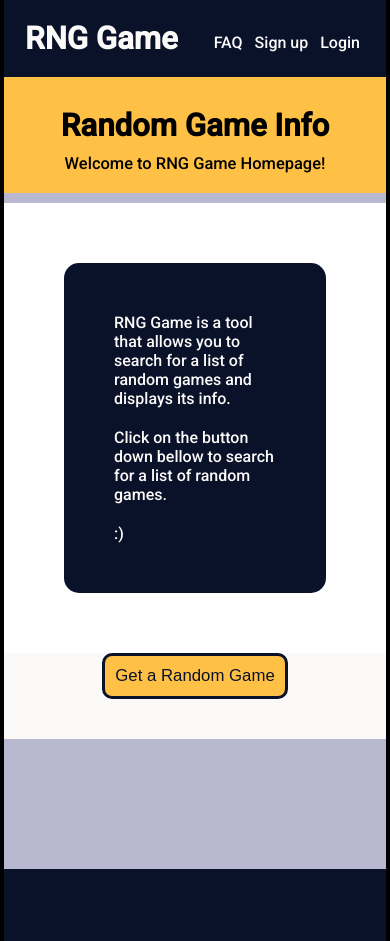
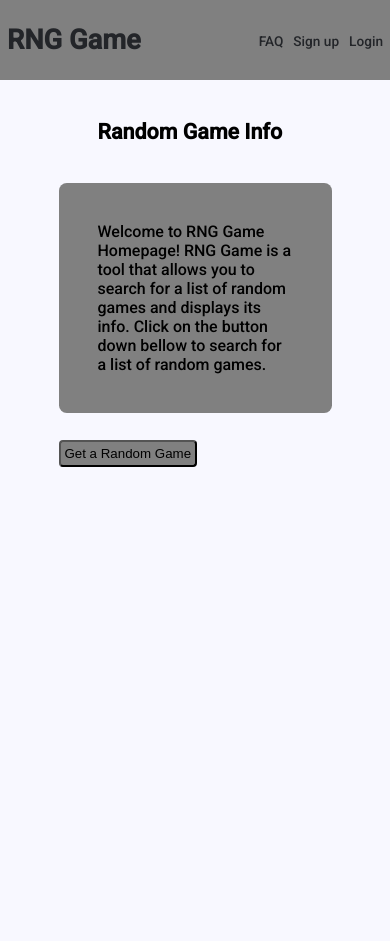
Before and after one commit to fermar8/Module-1-Project-RNG-Game, a plain HTML site: page index.html in a window 390 px wide. After the commit the page ends 844 px from the top, so only its background shows below. Drawn offline with Linux system fonts and the light colour scheme.

Commit message:
Modify Index styling and color palette.

```diff
--- a/css/main.css
+++ b/css/main.css
@@ -129,11 +129,10 @@ table {
 
 :root {
 
---grey-color: #B8B8D1;
---blue-color: #0A122A;
---yellow-color: #FFC145;
---white-color: #FBFAF8;
---pink-color: #FF6B6C;
+--grey-color: #808080;
+--text-color: #232529;
+--orange-color: #fad790;
+--white-color: #F8F8FF;
 
 
 }
@@ -146,221 +145,113 @@ body {
     font-family: 'Roboto', sans-serif;
     font-weight: 500;
     line-height: normal;
-    font-size: 1rem;
-    border-right: 4px solid black;
-    border-left: 4px solid black;
+    background-color: var(--white-color);
 
 }
 
 
 @media only screen and (max-width: 768px) {
 
-
-
-
-
-/* Navigation Bar */
-
 nav {
-    width: 100%vw;
+    position:relative;
+    background-color: var(--grey-color);
+    color: var(--text-color);
+    width: 100%;
+    height: 80px;
+    display: flex;
+    justify-content: space-between;
+    align-items: center
 }
 
 .nav-container {
+    position: relative;
+    color: var(--text-color);
+    width: 100%;
+    display:flex;
+    justify-content: space-between;
+    align-items: center;
+}
 
+h1 {
+    padding-left: 7px;
 
-    padding: 20px;
-    display: flex;
-    background-color: var(--blue-color);
-    flex-direction: row;
-    align-items: flex-end;
-    justify-content: space-between;
-    color: var(--white-color);
+}
+
+.title-link{
+    text-decoration: none;
+    color: var(--text-color);
+    font-size: 7vw;
 
 }
 
 .nav-menu {
-    display: flex;
+    display:flex;
+    padding-right: 7px;
+}
+
+li {
+    padding-left: 10px;
 
 }
 
-.title {
-    font-size: 1.3rem;
+
+li a {
+    text-decoration: none;
+    font-size: 3.5vw;
+    color: var(--text-color);
 }
 
 
-li {
-    padding: 5px;
-}
-
-a {
-    outline: none;
-    padding: 2px 1px 0;
-    text-decoration: none;
-    color: var(--white-color)
+.header-title{
+    width: 100%;
+    margin: 0 auto;
+    margin-top: 10%;
+    padding-bottom: 10vw;
 
 }
 
-a:link {
-    color: var(--white-color);
-}
-
-
-.header-background {
-
-    display:flex;
-    flex-direction: column;
-    align-items: center;
-    padding: 20px;
-    background-color: #FFC145;
-    border-bottom: 10px solid var(--grey-color);
-
-
-
-}
-
-.header-title {
-    color: var(--darkblue-color);
-    font-size: 1.3rem;
-    padding: 10px;
-
-
+h2 {
+    width: 50%;
+    margin: 0 auto;
+    font-size: 5.5vw;
 }
 
 .header-subtitle {
-    font-size: 1.03rem;
+    width: 50%;
+    margin: 0 auto;
 
 }
 
 
 .main {
-    display:flex;
-    align-content: center;
-    flex-direction: column;
-
-
-
-}
-
-
-.background {
-
-    padding:60px;
-
-
+    width: 70%;
+    margin: 0 auto;
 
 
 
 }
 
 .text-box-index {
-    display:flex;
-    flex-direction:column;
-    align-content: center;
-    background-color: var(--blue-color);
-    padding: 40px;
-    border-radius: 15px;
-    color: var(--white-color);
-
-}
-
-.text-box-index > div {
-    padding: 10px;
-    display: flex;
-    align-content: center;
+    background-color: var(--grey-color);
+    padding: 10vw;
+    border-radius: 2vw;
 
 }
 
 
 .random-game-btn-block {
-    display:flex;
-    justify-content: center;
-    padding-bottom: 40px;
-    background-color: var(--white-color);
+    margin-top: 10%;
+
+}
+
+.random-game-btn {
+
+    background-color: var(--grey-color);
+    padding: 1vw;
+    border-radius: 1vw;
 }
 
 
-.random-game-btn {
-    background-color: var(--yellow-color);
-    color: var(--blue-color);
-    padding: 10px;
-    border-radius: 10px;
-    font-size: 1.05rem;
-    border: 3px solid var(--blue-color);
-
-
-}
-
-
-.images-box {
-    background-color: #B8B8D1;
-    padding: 65px;
-}
-
-
-
-.bottom-box {
-    background-color: var(--blue-color);
-    padding: 36px;
-}
-
-
-/* Sign Up and Login*/
-
-
-.signup {
-
-    margin-top: 2px;
-
-}
-.form-wrapper {
-    padding: 40px;
-    display: flex;
-    justify-content: center;
-    flex-direction: column;
-    align-items: center;
-    background-color: var(--blue-color);
-}
-
-.form-wrapper > form {
-    display: flex;
-    flex-direction: column;
-
-
-  }
-
-  input {
-    padding: 10px;
-    font-size: 1.1rem;
-    border: 10px solid var(--yellow-color);
-    border-radius: 10px;
-
-  }
-
-.signup-wrapper {   /*Needs Fixing */
-
-    display: flex;
-    align-content: center;
-}
-.submit-btn {
-
-
-    width: 100px
-  }
-
-
-  .signup-image-box { /*Placeholder for image*/
-      padding: 153px;
-      background-color: var(--grey-color);
-  }
-
- .login-separation {
-     padding: 70px;
-     background-color: var(--blue-color);
- }
-
- .message-container {
-     color: var(--white-color)
- }
 
 
 /*Dashboard*/
@@ -368,7 +259,7 @@ a:link {
 
 
 .games-list img{
-    max-width: 418px;
+    width: 100%;
 }
 
 .games-list h5 {
--- a/index.html
+++ b/index.html
@@ -2,7 +2,8 @@
 <html lang="en">
 <head>
     <meta charset="UTF-8">
-    <meta name="viewport" content="width=device-width, initial-scale=1.0">
+    <meta name="viewport" content="width=device-width, initial-scale=1, shrink-to-fit=no">
+
     <link
       href="https://fonts.googleapis.com/css2?family=Roboto:wght@500&display=swap"
       rel="stylesheet"
@@ -19,32 +20,22 @@
         </div>
         <ul class = "nav-menu">
             <!--NAV BUTTONS-->
-            <li><a class = "nav-bar" href="faq.html">FAQ</a></li>
+            <li><a href="faq.html">FAQ</a></li>
             <li><a href="signup.html">Sign up</a></li>
             <li><a href="login.html">Login</a></li>
         </ul>
        </div>
       </nav>
       <section>
-          <div class = "header-background">
          <div class = "header-title">
           <h2>Random Game Info</h2>
-         </div>
-          <p class = "header-subtitle">Welcome to RNG Game Homepage!</p>
-        </div>
       </section>
     </header>
     <main class = "main">
         <div class = "background">
        <div class = "text-box-index">
-        <div>
-        <p>RNG Game is a tool that allows you to search for a list of random games and displays its info.</p>
-        </div>
-         <div>
-         <p>Click on the button down bellow to search for a list of random games.</p>
-        </div>
-        <div>
-            <p>:)</p>
+        <p>Welcome to RNG Game Homepage! RNG Game is a tool that allows you to search for a list of random games and displays its info.
+        Click on the button down bellow to search for a list of random games.</p>
         </div>
        </div>
     </div>
```
Also changed, not shown: dashboard.html (+2 -1 lines), faq.html (+2 -1 lines), login.html (+2 -1 lines).
